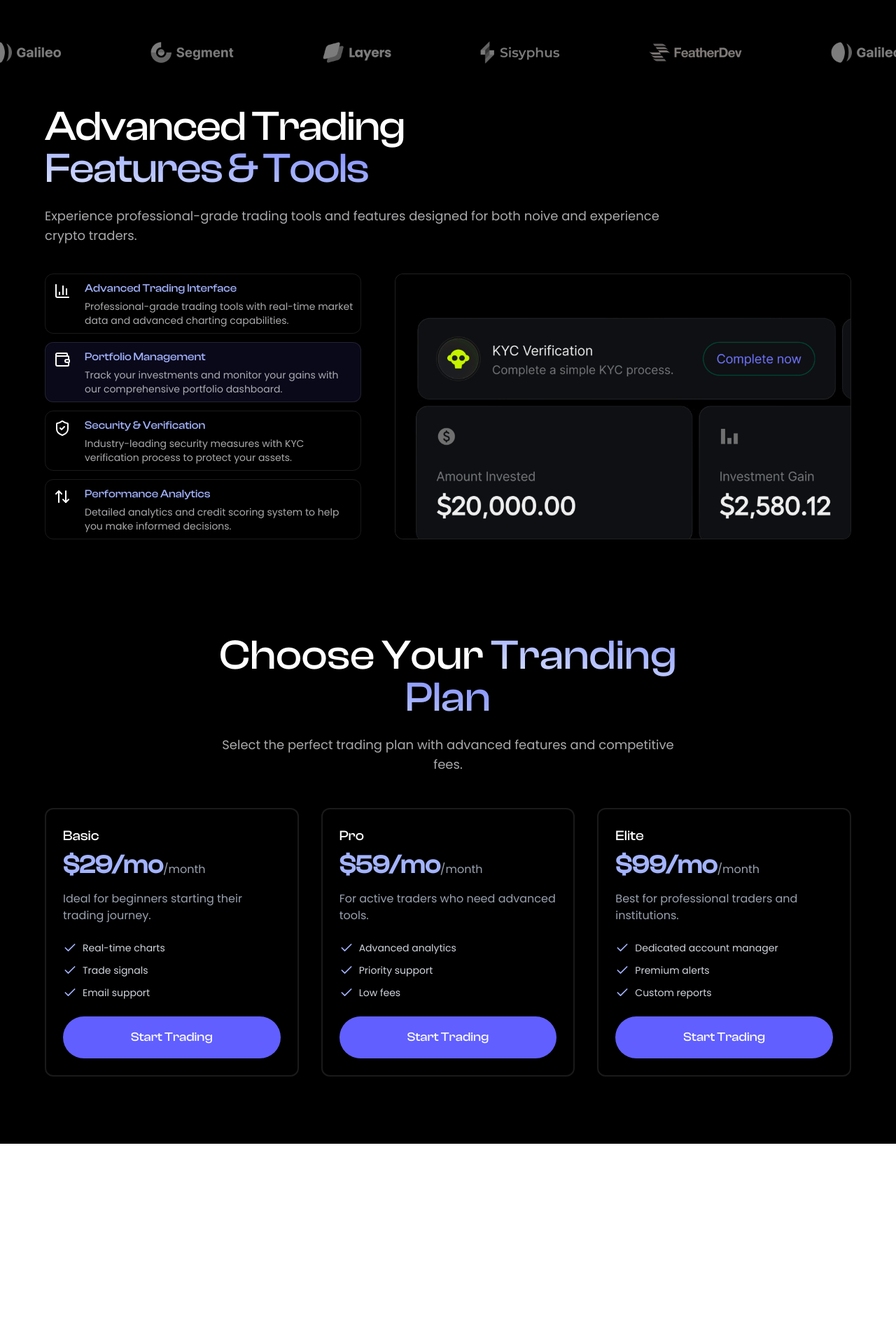
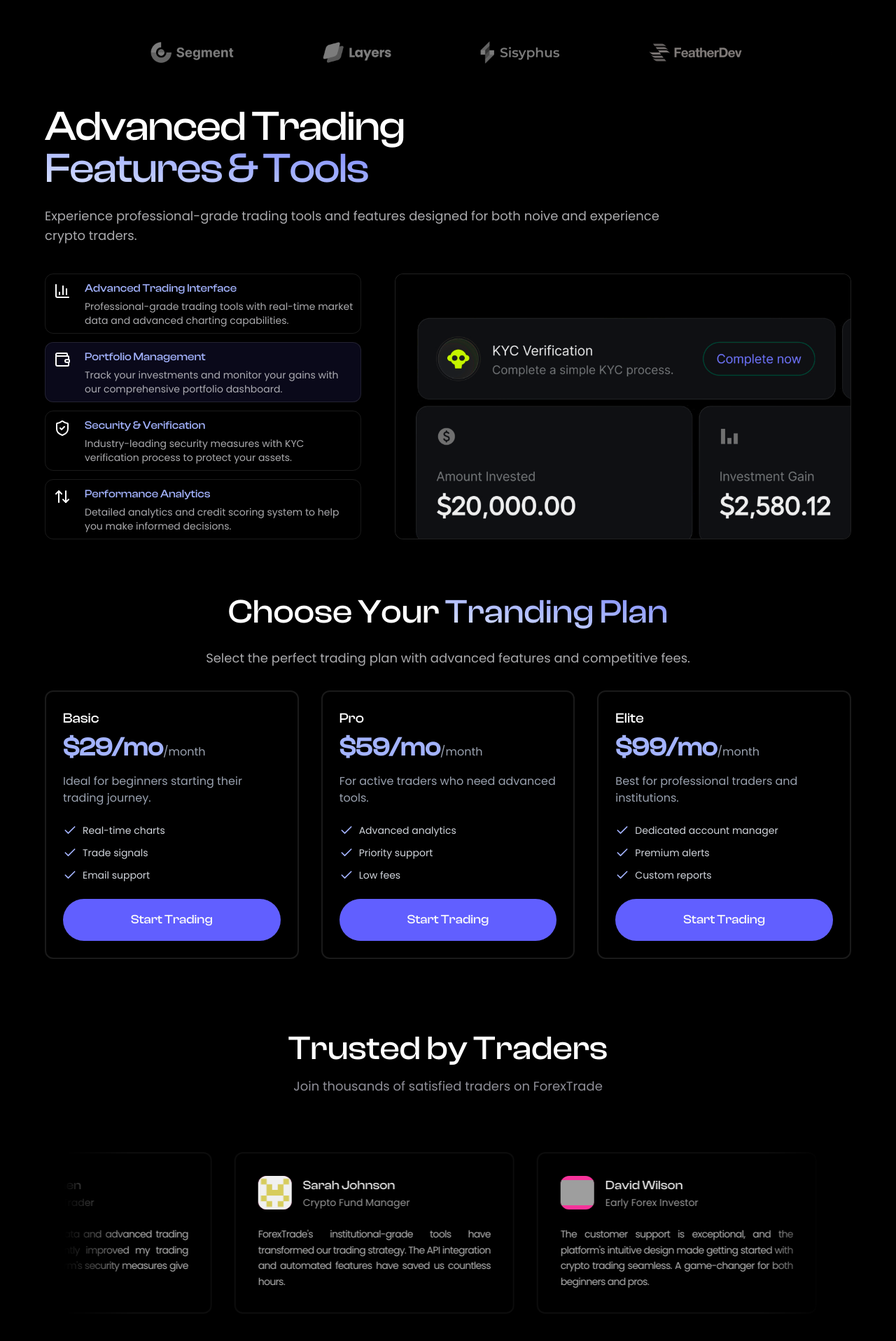
Before and after one commit to rishavvrajj/forextrade, a React (Vite) app: page / in a window 1280 px wide. Shown: the part 1357-3274 px from the top of the page at 70% size. Before the commit the page ends 2992 px from the top, so only its background shows below. Built offline with nearby package versions, Linux system fonts and the light colour scheme; grey boxes are pictures that could not be loaded; a web font is replaced by a local one.

Commit message:
fix(responsive): correct CSS breakpoints and spacing issues

```diff
--- a/src/assets/data.jsx
+++ b/src/assets/data.jsx
@@ -1,4 +1,25 @@
 import { BarChart3, ShieldCheck, Wallet, ArrowUpDown } from "lucide-react";
+
+const pricingData = [
+  {
+    name: 'Basic',
+    price: '$29/mo',
+    description: 'Ideal for beginners starting their trading journey.',
+    features: ['Real-time charts', 'Trade signals', 'Email support'],
+  },
+  {
+    name: 'Pro',
+    price: '$59/mo',
+    description: 'For active traders who need advanced tools.',
+    features: ['Advanced analytics', 'Priority support', 'Low fees'],
+  },
+  {
+    name: 'Elite',
+    price: '$99/mo',
+    description: 'Best for professional traders and institutions.',
+    features: ['Dedicated account manager', 'Premium alerts', 'Custom reports'],
+  },
+]
 
 const features = [
   {
@@ -46,7 +67,7 @@ const testimonials = [
   {
     name: "Sarah Johnson",
     role: "Crypto Fund Manager",
-    image: null,
+    image: "/av4.png",
     content:
       "ForexTrade's institutional-grade tools have transformed our trading strategy. The API integration and automated features have saved us countless hours.",
   },
@@ -98,4 +119,4 @@ const footerLinks = [
   },
 ];
 
-export { footerLinks, testimonials, features };
+export { footerLinks, testimonials, features, pricingData };
--- a/src/pages/HomePage.tsx
+++ b/src/pages/HomePage.tsx
@@ -22,7 +22,7 @@ export default function HomePage() {
       <PricingSection />
 
       {/* Testinomial Section */}
-      {/* <TestimonialSection /> */}
+      <TestimonialSection />
     </div>
   )
 }
--- a/src/views/LogoCarousle.tsx
+++ b/src/views/LogoCarousle.tsx
@@ -13,7 +13,7 @@ export default function LogoCarousle() {
     const extentedLogos = [...logos, ...logos, ...logos]
 
     return (
-        <div className='w-full overflow-hidden cursor-pointer backdrop-blur-sm py-5'>
+        <div className='w-full flex relative overflow-hidden cursor-pointer backdrop-blur-sm my-5'>
             <motion.div
                 className='flex space-x-8 lg:space-x-16 1'
                 style={{
@@ -56,6 +56,13 @@ export default function LogoCarousle() {
                     />
                 ))}
             </motion.div>
-        </div>
+            <div className='absolute h-full w-[15%] flex -left-1'>
+                <div className='h-full w-[50%] bg-black' />
+                <div className='h-full w-[50%] bg-gradient-to-r from-black to-transparent -left-1' />
+            </div>
+            <div className='absolute h-full w-[15%] flex -right-1'>
+                <div className='h-full w-[50%] bg-gradient-to-l from-black to-transparent -right-1' />
+                <div className='h-full w-[50%] bg-black' />
+            </div>        </div>
     )
 }
--- a/src/views/PricingSection.tsx
+++ b/src/views/PricingSection.tsx
@@ -1,37 +1,17 @@
 import React from 'react'
 import PricingTier from '../components/PricingTier'
-
-const pricingData = [
-  {
-    name: 'Basic',
-    price: '$29/mo',
-    description: 'Ideal for beginners starting their trading journey.',
-    features: ['Real-time charts', 'Trade signals', 'Email support'],
-  },
-  {
-    name: 'Pro',
-    price: '$59/mo',
-    description: 'For active traders who need advanced tools.',
-    features: ['Advanced analytics', 'Priority support', 'Low fees'],
-  },
-  {
-    name: 'Elite',
-    price: '$99/mo',
-    description: 'Best for professional traders and institutions.',
-    features: ['Dedicated account manager', 'Premium alerts', 'Custom reports'],
-  },
-]
+import { pricingData } from '../assets/data'
 
 export default function PricingSection() {
   return (
-    <section className='container mx-auto px-4 py-24'>
+    <section className='container mx-auto w-[90%] py-10'>
         {/* Title  */}
-        <div className='max-w-2xl mx-auto text-center mb-12'>
-            <h2 className='text-5xl md:text-6xl mb-6 clash-display'>Choose Your<span className='grad1 clash-display'> Tranding Plan</span></h2>
-            <p className='text-lg text-zinc-300/80'>Select the perfect trading plan with advanced features and competitive fees.</p>
+        <div className='text-center mb-8 flex flex-col justify-center items-center gap-1'>
+            <h2 className='text-xl lg:text-5xl md:text-6xl lg:mb-6 clash-display'>Choose Your<span className='grad1 clash-display'> Tranding Plan</span></h2>
+            <p className='text-xs lg:text-lg w-[90%] lg:w-full text-zinc-300/80'><span>Select the perfect trading plan with advanced features and competitive fees.</span></p>
         </div>
         {/* Subscription Card */}
-        <div className='grid grid-cols-1 md:grid-cols-2 lg:grid-cols-3 gap-8 max-w-6xl mx-auto'>
+        <div className='grid grid-cols-1 md:grid-cols-2 lg:grid-cols-3 gap-8'>
           {pricingData.map((tier) => (
             <PricingTier key={tier.name} {...tier} />
           ))}
--- a/src/views/TestimonialSection.tsx
+++ b/src/views/TestimonialSection.tsx
@@ -1,7 +1,55 @@
 import React from 'react'
+import { testimonials } from '../assets/data'
 
 export default function TestimonialSection() {
   return (
-    <div>TestimonialSection</div>
+    <section className='py-16 overflow-hidden'>
+        <div className=''>
+
+            {/* Title */}
+            <div className='text-center mb-16'>
+                <h2 className='text-5xl font-normal mb-4 clash-display'>Trusted by Traders</h2>
+                <p className='text-zinc-400/90 text-lg'>Join thousands of satisfied traders on ForexTrade</p>
+            </div>
+
+            {/* MARQUEE */}
+            <div className='relative flex flex-col antialiased'>
+                {/* Container */}
+                <div className='animate-marquee relative flow py-4'>
+                    <div className='min-w-full flex shrink-0 items-stretch gap-8'>
+                        {
+                            testimonials.map((testimonials, index) => (
+                                <div key={index} className='w-[400px] cursor-pointer shrink-0 bg-black/40 backdrop-blur-xl border-white/5 hover:border-white/10 transition-all duration-300 p-8 border-2 rounded-xl'>
+                                    {/* Images & Name */}
+                                    <div className='centered-row gap-4 mb-6'>
+                                        {/* Images */}
+                                        <div className='h-12 w-12 overflow-clip rounded-xl center-item text-center bg-pink-500'>
+                                            <img src={testimonials.image ?? ''} alt="image" />
+                                            {!testimonials.image ? testimonials.name[0] : ""}
+                                        </div>
+                                        {/* name & role */}
+                                        <div>
+                                            <h4 className='font-medium text-lg clash-display text-white/90'>{testimonials.name}</h4>
+                                            <p className='text-sm text-white/60'>{testimonials.role}</p>
+                                        </div>
+                                    </div>
+                                    {/* Content */}
+                                    <p className='text-white/70 text-sm leading-relaxed w-full text-justify tracking-tighter'>{testimonials.content}</p>
+                                </div>
+                            ))
+                        }
+                    </div>
+                </div>
+                <div className='absolute h-full w-[15%] flex -left-1'>
+                    <div className='h-full w-[50%] bg-black' />
+                    <div className='h-full w-[50%] bg-gradient-to-r from-black to-transparent -left-1' />
+                </div>
+                <div className='absolute h-full w-[15%] flex -right-1'>
+                    <div className='h-full w-[50%] bg-gradient-to-l from-black to-transparent -right-1' />
+                    <div className='h-full w-[50%] bg-black' />
+                </div>
+            </div>
+        </div>
+    </section>
   )
 }
```
